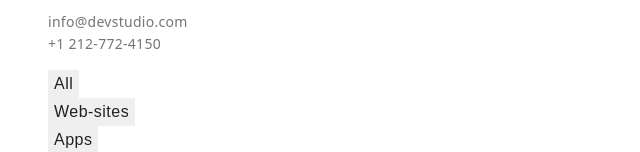
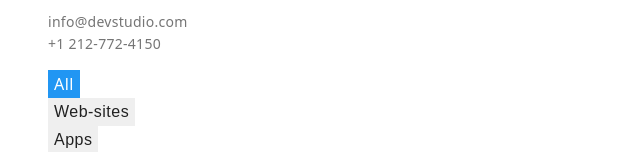
Before and after one commit to Ionut-Lupu/goit-markup-hw-02, a plain HTML site: page potofolio.html in a window 1280 px wide. Both pictures are taken after a click on the button "All". Shown: the part 126-278 px from the top of the page, without its empty margins (0-640 px from the left). Drawn offline with Linux system fonts and the light colour scheme.

Commit message:
add focus to filter buttons
add focus to filter buttons

```diff
--- a/css/style.css
+++ b/css/style.css
@@ -115,6 +115,11 @@ h1 {
   letter-spacing: 0.48px;
   cursor: pointer;
   border: unset;
+}
+.btn-filter:focus {
+  font-family: inherit;
+  color: #fff;
+  background: #2196f3;
 }
 h2 {
   color: #212121;
```
Also changed, not shown: index.html (+6 -2 lines).
